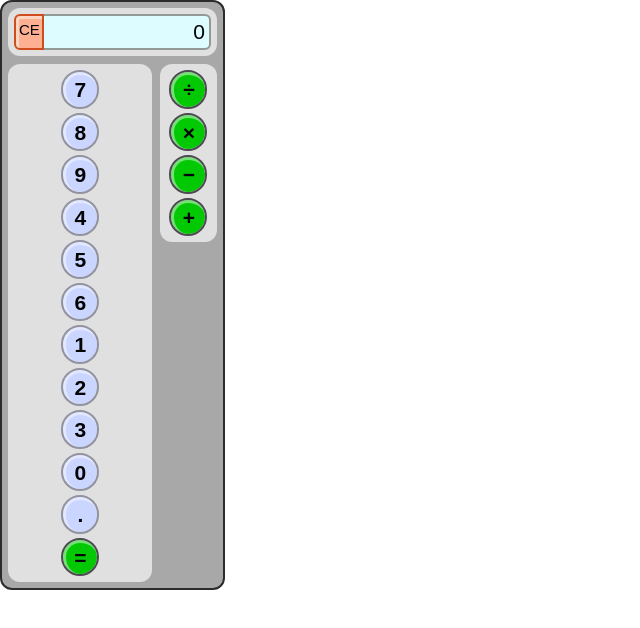
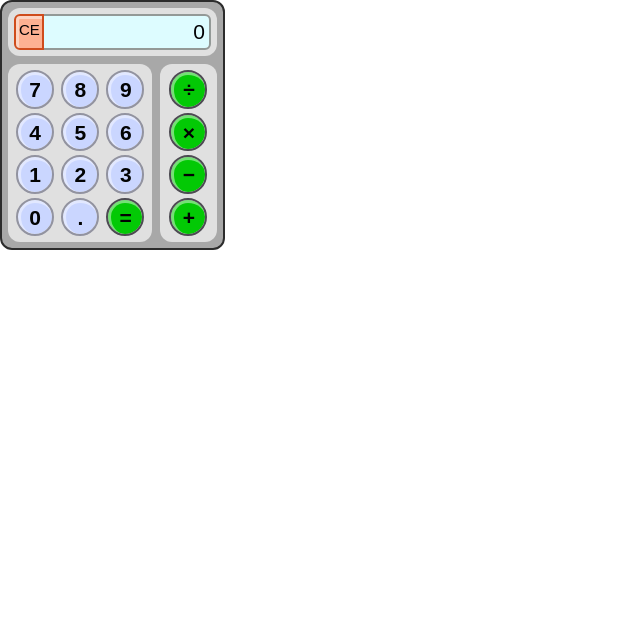
Before and after one commit to oleg-alexeyev/calc-web-next, a Next.js app: page / in a window 1280 px wide. Shown: the top 628 px of the page, without its empty margins (0-640 px from the left). Built offline with nearby package versions, Linux system fonts and the light colour scheme.

Commit message:
Fixing an issue with a single column in the keypad instead of 3 - creating class name dynamically is a bad idea

```diff
--- a/components/calculator.tsx
+++ b/components/calculator.tsx
@@ -16,7 +16,7 @@ export default function Calculator() {
                 </div>
             </div>
             <div className="col-span-7">
-                <Keypad columns={3}>
+                <Keypad columnsClass="grid-cols-3">
                     <SymbolButton label="7"/>
                     <SymbolButton label="8"/>
                     <SymbolButton label="9"/>
@@ -33,7 +33,7 @@ export default function Calculator() {
                 </Keypad>
             </div>
             <div className="col-span-3">
-                <Keypad columns={1}>
+                <Keypad columnsClass="grid-cols-1">
                     <OperatorButton label="&divide;" action={() => {
                     }}/>
                     <OperatorButton label="&times;" action={() => {
--- a/components/keypad.tsx
+++ b/components/keypad.tsx
@@ -1,10 +1,10 @@
 import React from "react";
 
 export default function Keypad(
-    { columns, children }: Readonly<{ columns: number; children: React.ReactNode; }>
+    { columnsClass, children }: Readonly<{ columnsClass: string; children: React.ReactNode; }>
 ) {
     return (
-        <div className={`bg-[#E0E0E0] rounded-xl grid grid-cols-${columns} gap-2 p-2 items-center justify-items-center`}>
+        <div className={`bg-[#E0E0E0] rounded-xl grid ${columnsClass} gap-2 p-2 items-center justify-items-center`}>
             {children}
         </div>
     );
```
